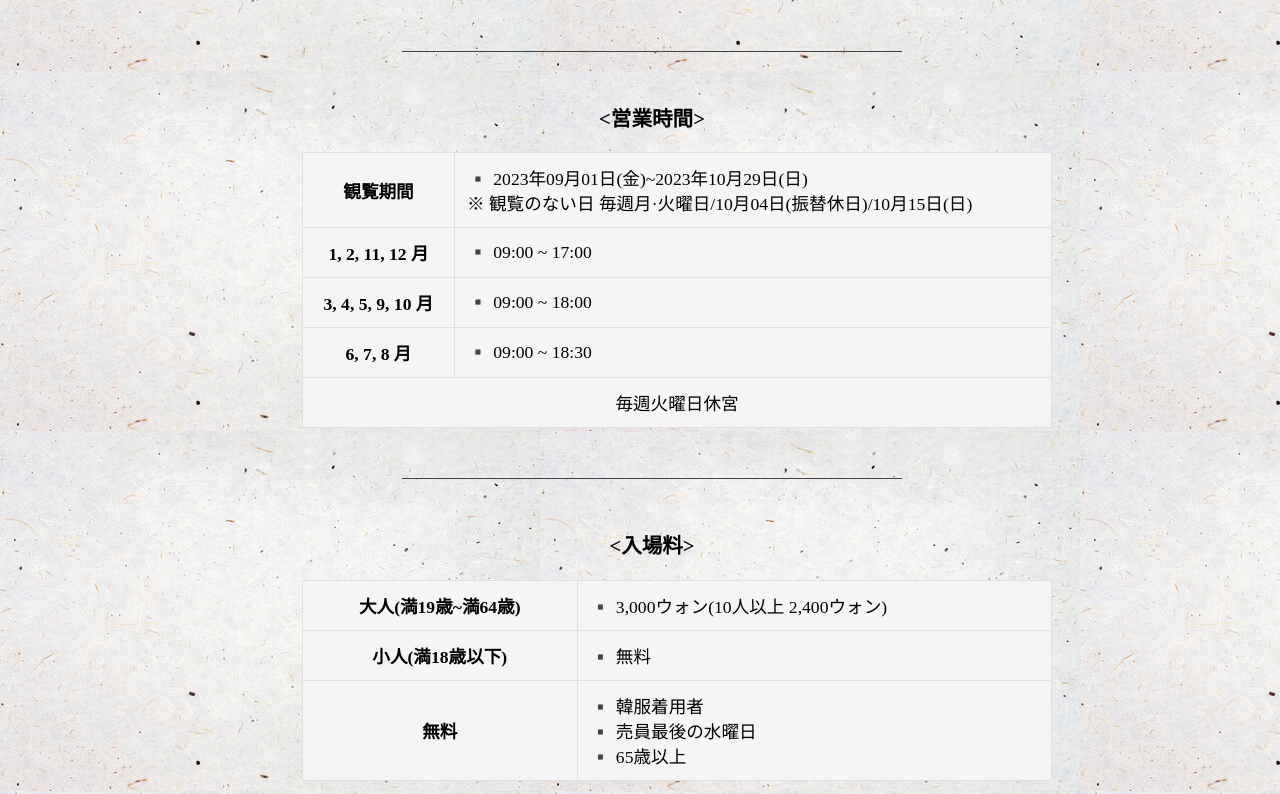
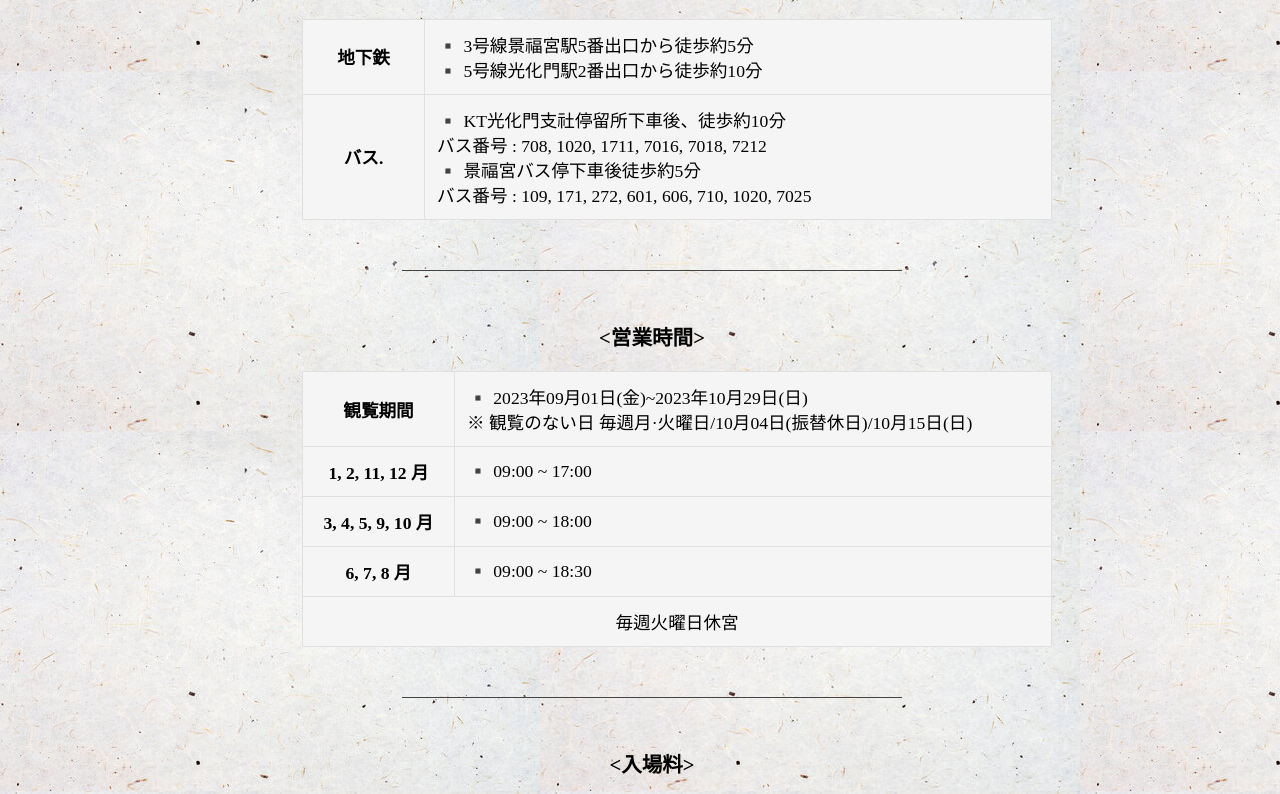
Before and after one commit to smuHyuns/5gung5gung, a plain HTML site: page 한콘/kor/경복궁jpa/경복궁_설명.html in a window 1280 px wide. Shown: the part 1369-2163 px from the top of the page. Drawn offline with Linux system fonts and the light colour scheme; a web font is replaced by a local one.

Commit message:
Add files via upload

```diff
--- a/한콘/kor/경복궁jpa/경복궁_설명.html
+++ b/한콘/kor/경복궁jpa/경복궁_설명.html
@@ -134,12 +134,38 @@
             <div class = "article_map">
               <h2>アクセス <br></h2>
               <iframe frameborder = "0"scrolling ="no" marginwidth ="0" width = "640" height = "380"src ="https://map.konest.com/dforum/762?pop=0"></iframe>
-              <p style = "text-align: center;"></p>
             </div>
 
-            <div class="jb-division-line"></div>
+            <div class = "article_explain">
+              <p style = "font-size : 1.1rem;">
 
-            <div class = "article_explain">
+              </p>
+
+              <table class="tg">
+
+                <thead>
+                </thead>
+                <tbody>
+                  <tr>
+                    <td class="tg-head">地下鉄</td>
+                    <td class="tg-0lax"> ▪️ 3号線景福宮駅5番出口から徒歩約5分<br>
+                      ▪️ 5号線光化門駅2番出口から徒歩約10分<br>
+
+                  </tr>
+
+                  <tr>
+                    <td class="tg-head">バス.</td>
+                    <td class="tg-0lax"> ▪️ KT光化門支社停留所下車後、徒歩約10分<br>
+                      バス番号
+                       : 708, 1020, 1711, 7016, 7018, 7212<br>
+                      ▪️ 景福宮バス停下車後徒歩約5分<br>
+                      バス番号
+                       : 109, 171, 272, 601, 606, 710, 1020, 7025
+                  </tr>
+                </tbody>
+                </table>
+
+                <div class="jb-division-line"></div>
               <h3 style="text-align:center;"><営業時間></h2>
 
               <table class="tg">
```
